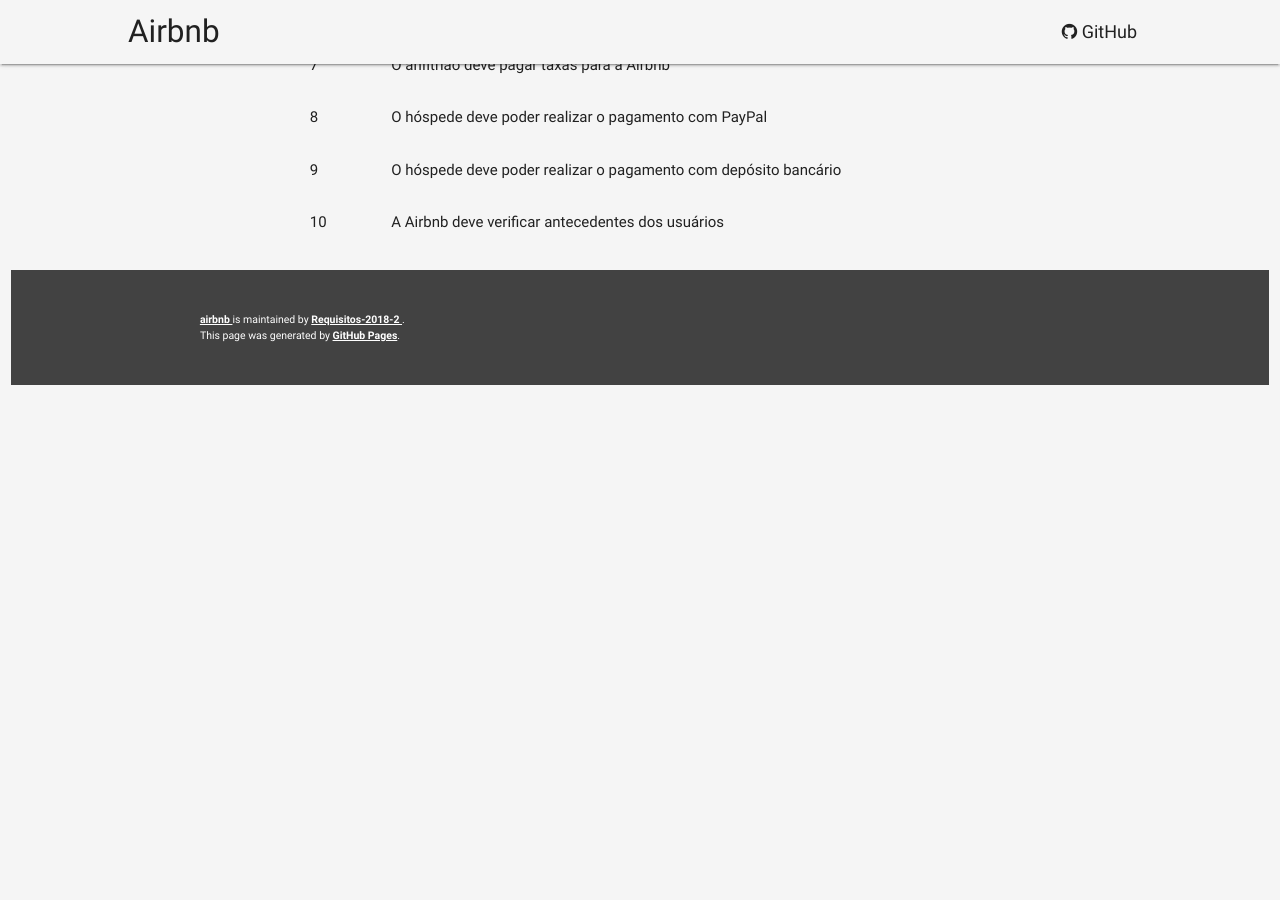
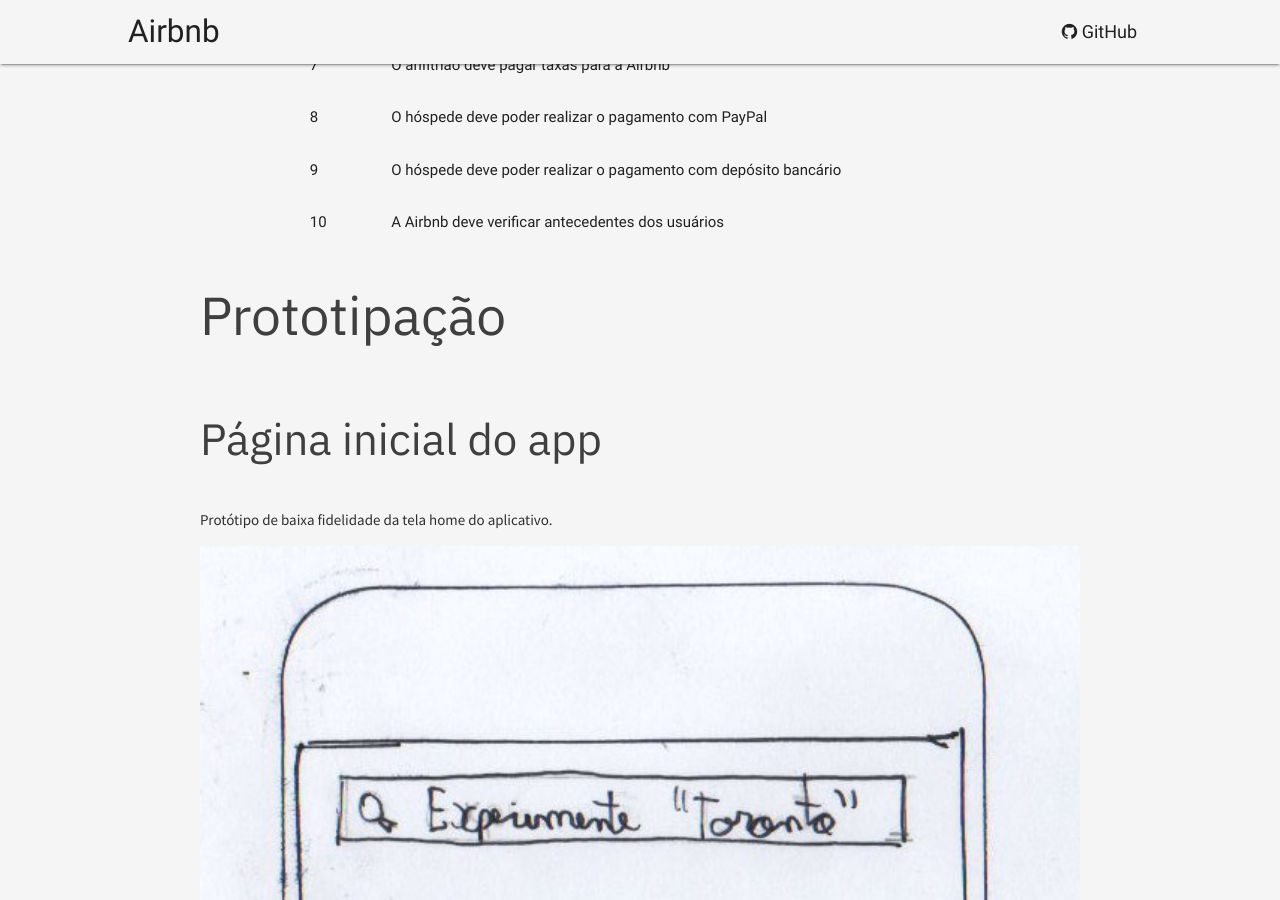
Before and after one commit to Requisitos-2018-2/airbnb, a Jekyll site: the page built from elicitacao/index.md, in a window 1280 px wide and 900 px high, scrolled down 2860 px. Built offline with Jekyll 4.4.1, drawn with Linux system fonts in a browser that asks for light colours; our own code applies the rules of GitHub Pages for plain Markdown files; before the commit the page ends 3265 px from its top, so only the background shows below that.

Commit message:
Prototype of app home

```diff
--- a/elicitacao/index.md
+++ b/elicitacao/index.md
@@ -54,3 +54,11 @@
 | 8      | O hóspede deve poder realizar o pagamento com PayPal												 |
 | 9      | O hóspede deve poder realizar o pagamento com depósito bancário									 |
 | 10     | A Airbnb deve verificar antecedentes dos usuários												 |
+
+
+## Prototipação
+
+### Página inicial do app
+Protótipo de baixa fidelidade da tela home do aplicativo.
+
+<img src="images/prot-home.jpg" class="responsive-img" width="100%">
```
Also changed, not shown: elicitacao/images/prot-home.jpg (added).
